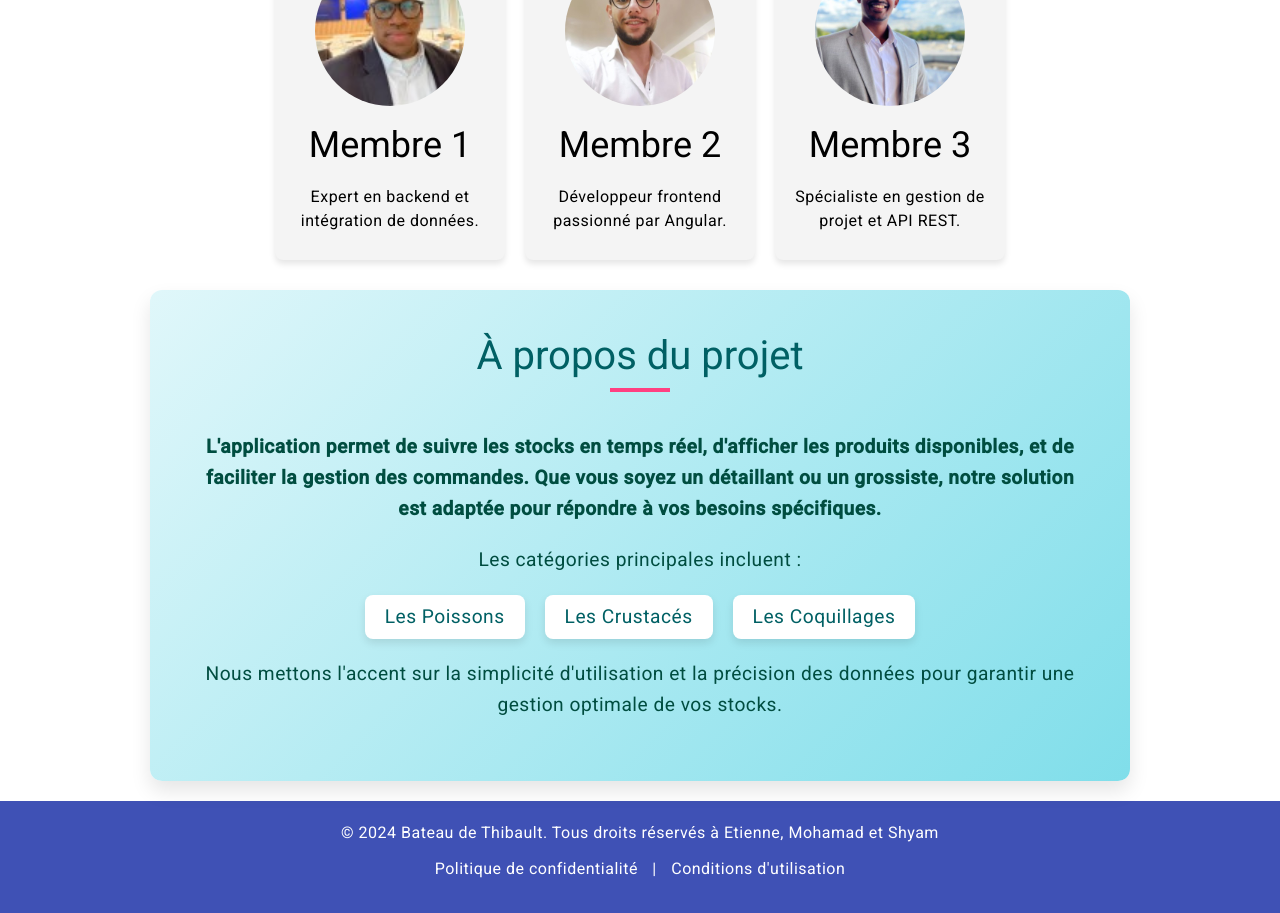
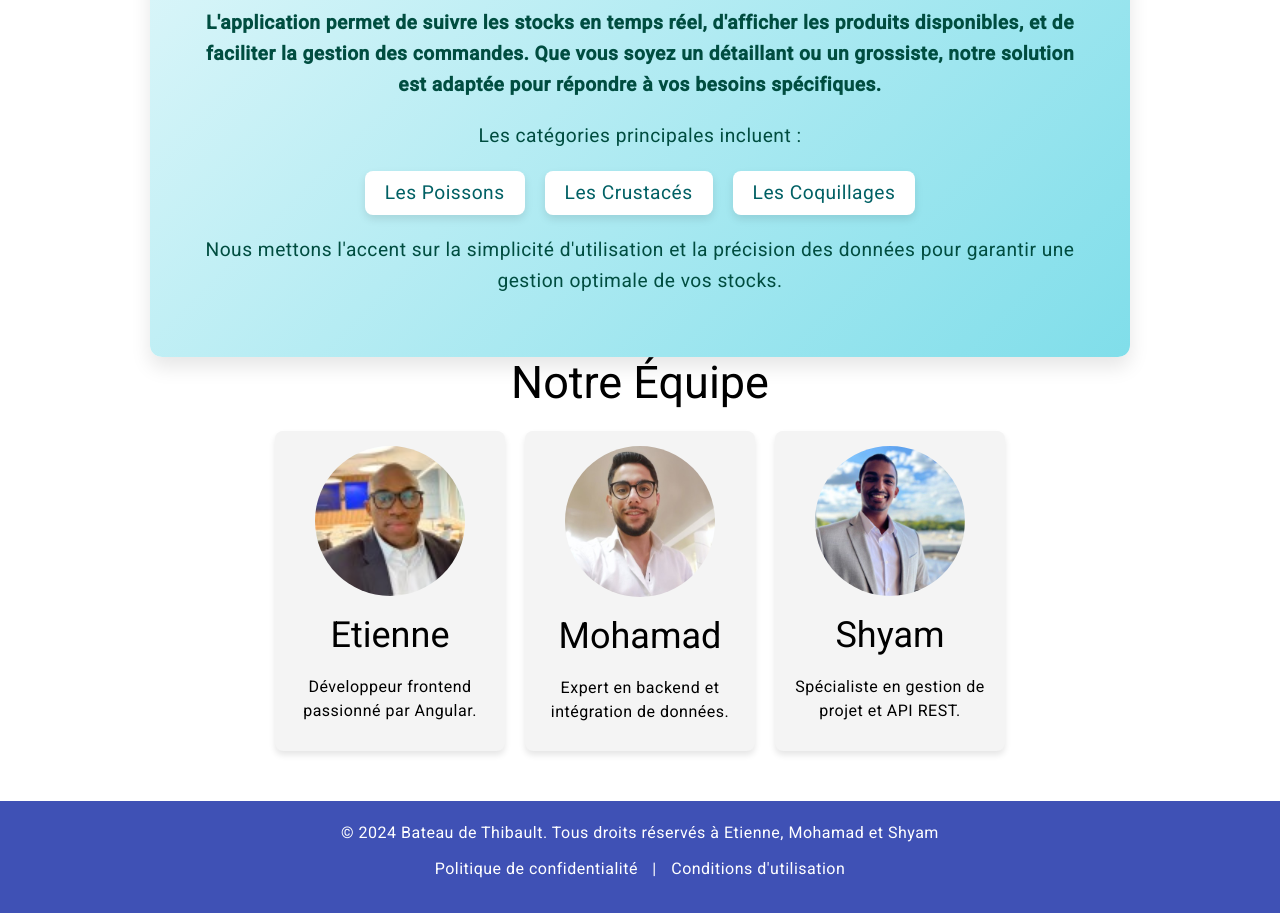
Before and after one commit to MohammadKattan/Bateau-de-Thibault-Frontend, an Angular app: page / in a window 1280 px wide. Shown: the part 440-1353 px from the top of the page. Built offline with nearby package versions, Linux system fonts and the light colour scheme.

Commit message:
modif home

```diff
--- a/src/components/home/home.component.html
+++ b/src/components/home/home.component.html
@@ -7,26 +7,7 @@
     </p>
   </section>
 
-  <section class="team">
-    <h2>Notre Équipe</h2>
-    <div class="team-members">
-      <div class="member">
-        <img src="assets/photo/photo1.jpg" alt="Photo membre 1" class="profile-photo">
-        <h3>Membre 1</h3>
-        <p>Expert en backend et intégration de données.</p>
-      </div>
-      <div class="member">
-        <img  src="assets/photo/photo2.jpg" alt="Photo membre 2" class="profile-photo">
-        <h3>Membre 2</h3>
-        <p>Développeur frontend passionné par Angular.</p>
-      </div>
-      <div class="member">
-        <img src="assets/photo/photo3.jpg" alt="Photo membre 3" class="profile-photo">
-        <h3>Membre 3</h3>
-        <p>Spécialiste en gestion de projet et API REST.</p>
-      </div>
-    </div>
-  </section>
+
 
   <section class="about-project fade-in">
     <h2>À propos du projet</h2>
@@ -46,8 +27,29 @@
       Nous mettons l'accent sur la simplicité d'utilisation et la précision des données pour garantir une gestion optimale de vos stocks.
     </p>
   </section>
+
+
+<section class="team">
+  <h2>Notre Équipe</h2>
+  <div class="team-members">
+    <div class="member">
+      <img  src="assets/photo/photo1.jpg" alt="Photo membre 2" class="profile-photo">
+      <h3>Etienne</h3>
+      <p>Développeur frontend passionné par Angular.</p>
+    </div>
+    <div class="member">
+      <img src="assets/photo/photo2.jpg" alt="Photo membre 1" class="profile-photo">
+      <h3>Mohamad</h3>
+      <p>Expert en backend et intégration de données.</p>
+    </div>
+    <div class="member">
+      <img src="assets/photo/photo3.jpg" alt="Photo membre 3" class="profile-photo">
+      <h3>Shyam</h3>
+      <p>Spécialiste en gestion de projet et API REST.</p>
+    </div>
+  </div>
+</section>
 </div>
-
 <app-footer></app-footer>
 
 <!--
```
